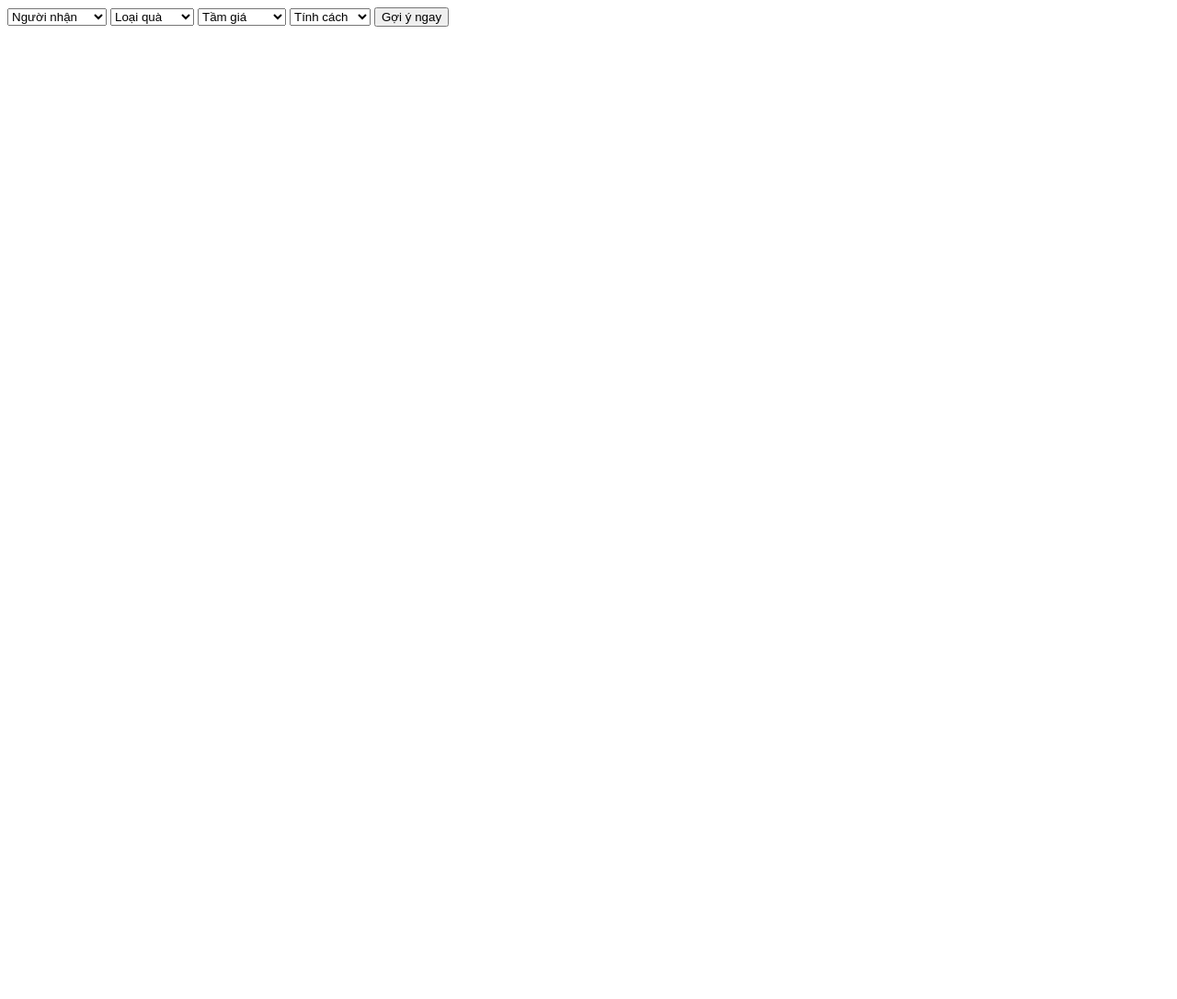
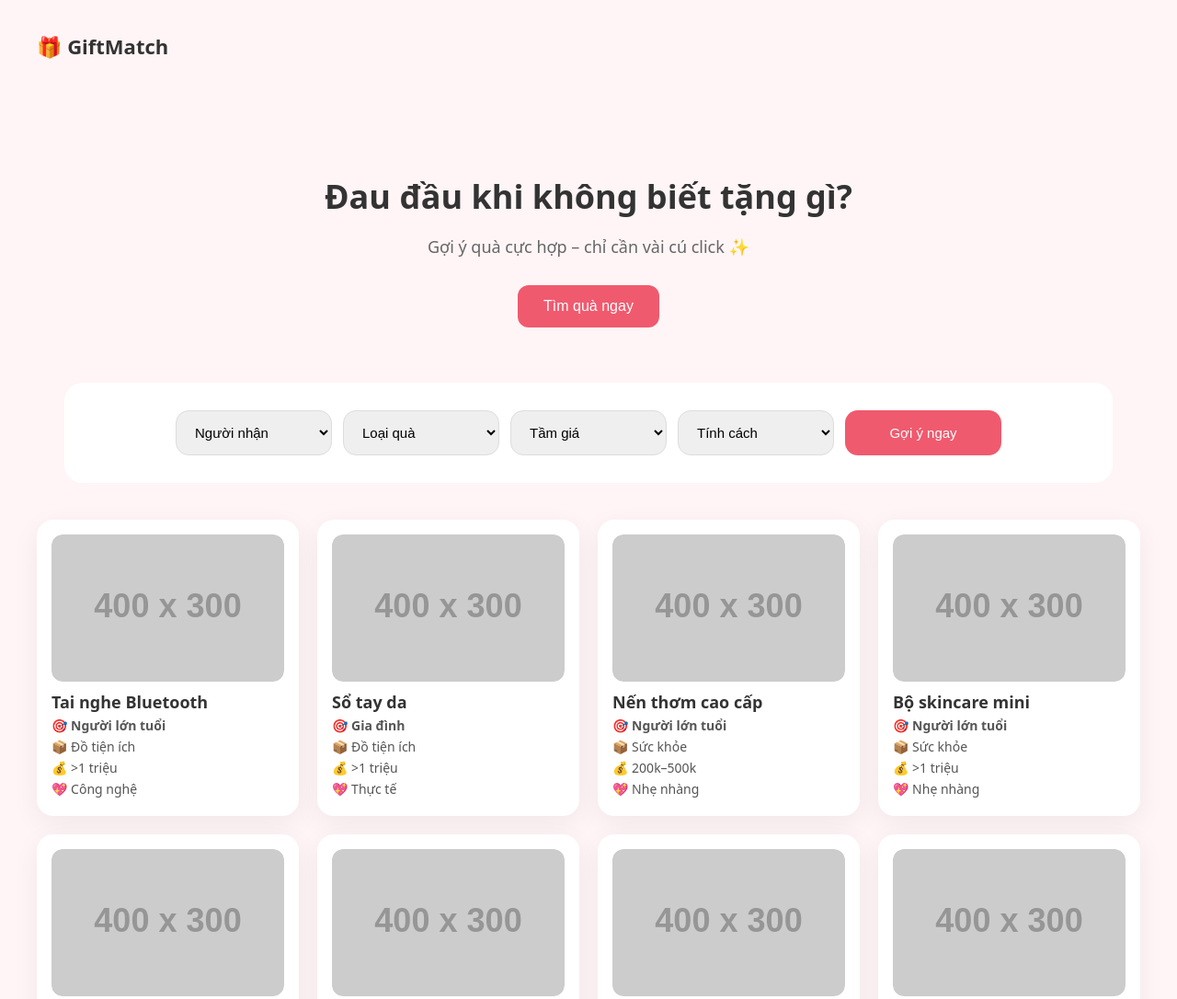
Before and after one commit to tranduytung0966882567/GiftMatch, a plain HTML site: page index.html in a window 1280 px wide. Shown: the top 1086 px of the page at 92% size. Before the commit the page ends 800 px from the top, so only its background shows below. Drawn offline with Linux system fonts and the light colour scheme; placeholder pictures from the web are drawn by us.

```diff
--- a/index.html
+++ b/index.html
@@ -1,3 +1,146 @@
+<!DOCTYPE html>
+<html lang="vi">
+<head>
+  <meta charset="UTF-8" />
+  <meta name="viewport" content="width=device-width, initial-scale=1.0"/>
+  <title>GiftMatch – Chọn quà dễ như 1 click</title>
+
+  <style>
+    body {
+      margin: 0;
+      font-family: system-ui, -apple-system, BlinkMacSystemFont, sans-serif;
+      background: #fff5f6;
+      color: #333;
+    }
+
+    header {
+      padding: 20px 40px;
+      display: flex;
+      justify-content: space-between;
+      align-items: center;
+    }
+
+    header h1 {
+      font-size: 22px;
+    }
+
+    .hero {
+      text-align: center;
+      padding: 60px 20px;
+    }
+
+    .hero h2 {
+      font-size: 36px;
+      margin-bottom: 12px;
+    }
+
+    .hero p {
+      font-size: 18px;
+      color: #666;
+      margin-bottom: 30px;
+    }
+
+    .hero button {
+      background: #f05a6e;
+      color: #fff;
+      border: none;
+      padding: 14px 28px;
+      font-size: 16px;
+      border-radius: 12px;
+      cursor: pointer;
+    }
+
+    .filter {
+      display: flex;
+      flex-wrap: wrap;
+      gap: 12px;
+      justify-content: center;
+      padding: 30px 20px;
+      background: #fff;
+      border-radius: 20px;
+      margin: 0 auto;
+      max-width: 1100px;
+    }
+
+    select, .filter button {
+      padding: 14px 16px;
+      border-radius: 14px;
+      border: 1px solid #ddd;
+      font-size: 15px;
+      min-width: 170px;
+    }
+
+    .filter button {
+      background: #f05a6e;
+      color: #fff;
+      border: none;
+      cursor: pointer;
+    }
+
+    #results {
+      max-width: 1200px;
+      margin: 40px auto;
+      padding: 0 20px;
+      display: grid;
+      grid-template-columns: repeat(auto-fill, minmax(240px, 1fr));
+      gap: 20px;
+    }
+
+    .card {
+      background: #fff;
+      border-radius: 18px;
+      padding: 16px;
+      box-shadow: 0 8px 30px rgba(0,0,0,0.06);
+      transition: transform .2s;
+    }
+
+    .card:hover {
+      transform: translateY(-6px);
+    }
+
+    .card img {
+      width: 100%;
+      height: 160px;
+      object-fit: cover;
+      border-radius: 12px;
+      margin-bottom: 10px;
+    }
+
+    .card h3 {
+      margin: 8px 0;
+      font-size: 18px;
+    }
+
+    .card p {
+      margin: 4px 0;
+      font-size: 14px;
+      color: #555;
+    }
+
+    footer {
+      text-align: center;
+      padding: 30px;
+      font-size: 14px;
+      color: #888;
+    }
+  </style>
+</head>
+
+<body>
+
+<header>
+  <h1>🎁 GiftMatch</h1>
+</header>
+
+<section class="hero">
+  <h2>Đau đầu khi không biết tặng gì?</h2>
+  <p>Gợi ý quà cực hợp – chỉ cần vài cú click ✨</p>
+  <button onclick="document.getElementById('filter').scrollIntoView({behavior:'smooth'})">
+    Tìm quà ngay
+  </button>
+</section>
+
+<!-- FILTER -->
 <section id="filter" class="filter">
   <select id="receiver">
     <option value="">Người nhận</option>
@@ -31,13 +174,24 @@
 
   <select id="personality">
     <option value="">Tính cách</option>
-    <option>Năng động</option>
     <option>Lãng mạn</option>
     <option>Thực tế</option>
     <option>Sáng tạo</option>
+    <option>Năng động</option>
     <option>Nhẹ nhàng</option>
     <option>Công nghệ</option>
   </select>
 
   <button onclick="filterGifts()">Gợi ý ngay</button>
 </section>
+
+<!-- RESULTS -->
+<section id="results"></section>
+
+<footer>
+  © 2025 GiftMatch • contact@giftmatch.vn
+</footer>
+
+<script src="script.js"></script>
+</body>
+</html>
```
